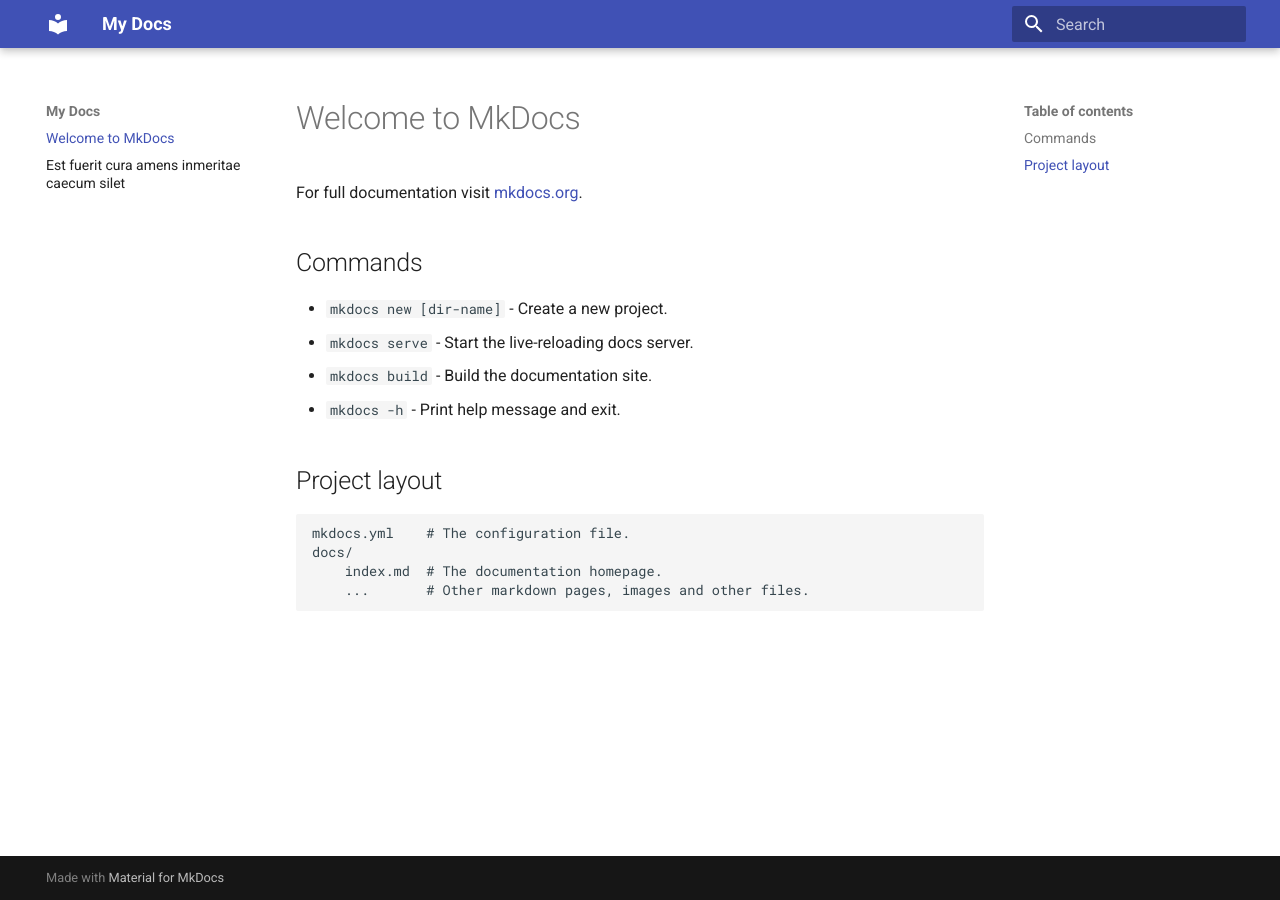
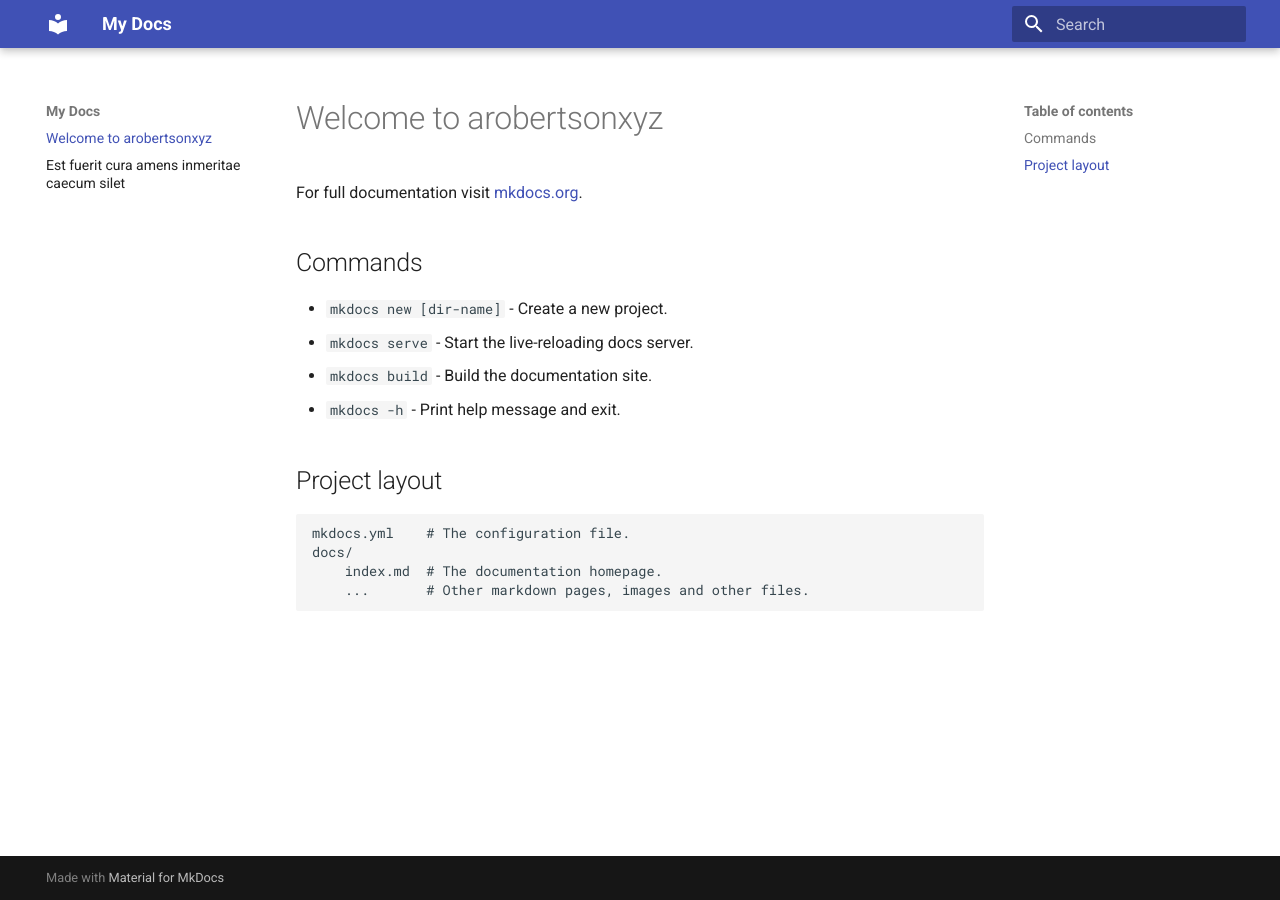
Before and after one commit to arobertsonxyz/arobertsonxyz.github.io, an MkDocs documentation site: the page built from docs/index.md, in a window 1280 px wide. Built offline with MkDocs 1.6.1 and Material for MkDocs 9.7.7, drawn with Linux system fonts in a browser that asks for light colours.

Commit message:
Update index.md

```diff
--- a/docs/index.md
+++ b/docs/index.md
@@ -1,4 +1,4 @@
-# Welcome to MkDocs
+# Welcome to arobertsonxyz
 
 For full documentation visit [mkdocs.org](https://www.mkdocs.org).
 
```
